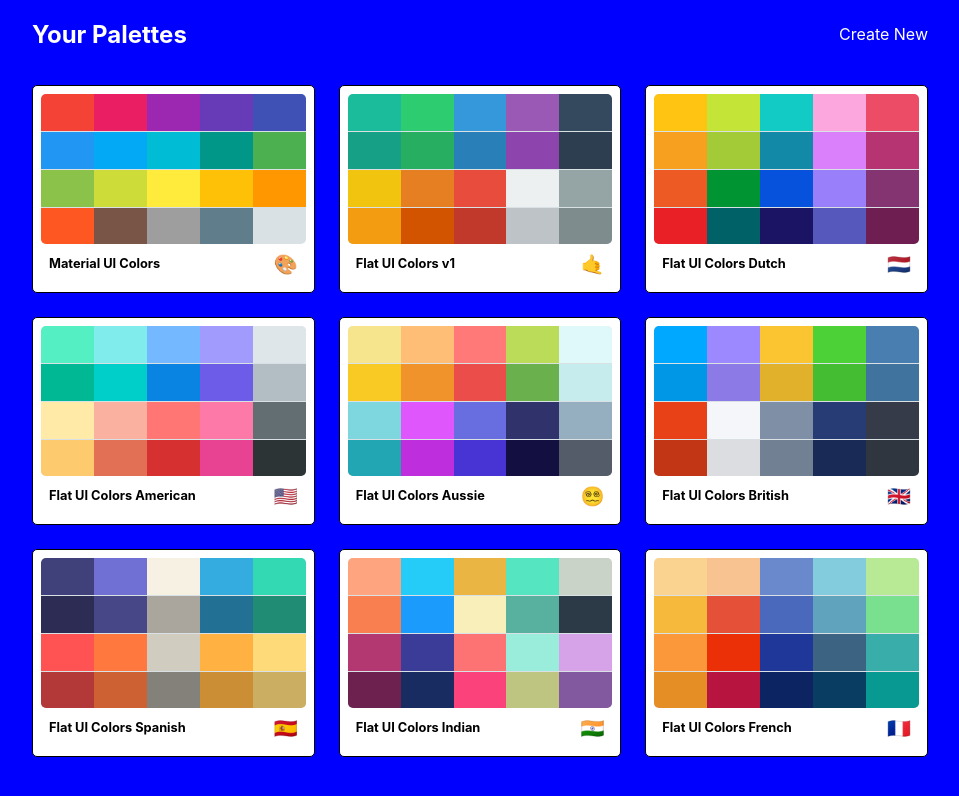
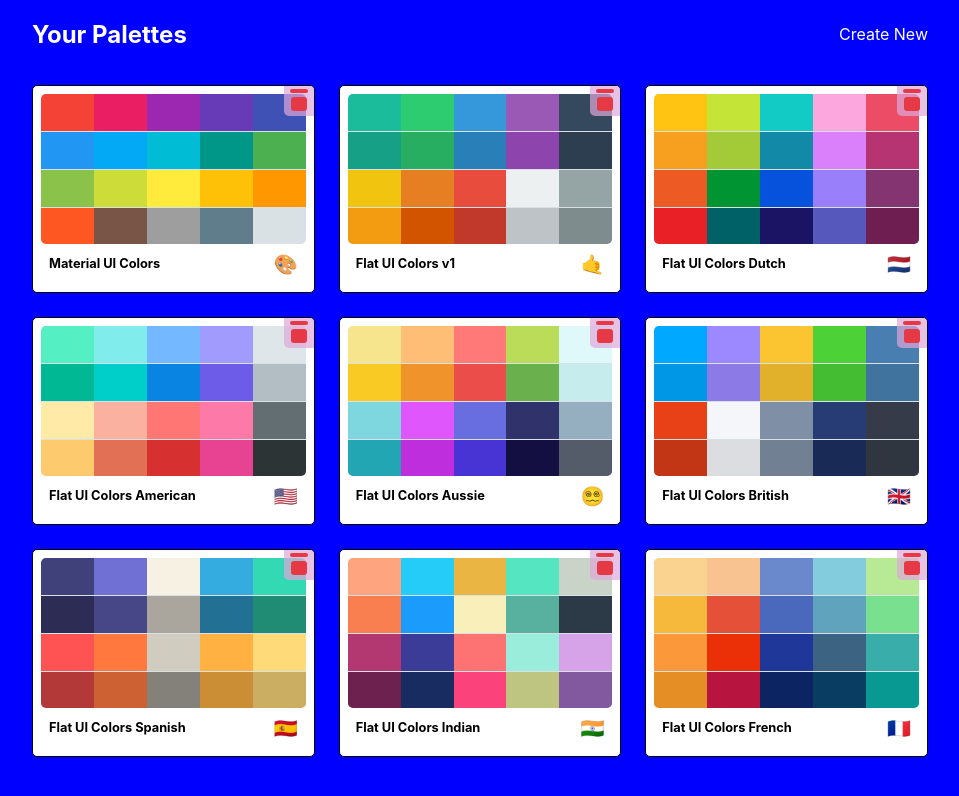
Before and after one commit to Ujjwal3232/color-mind, a React (Create React App) app: page / in a window 1280 px wide. Shown: the top 796 px of the page, without its empty margins (160-1119 px from the left). Built offline with nearby package versions, Linux system fonts and the light colour scheme.

Commit message:
added delete icon without functionality

```diff
--- a/src/MiniPalette.jsx
+++ b/src/MiniPalette.jsx
@@ -17,6 +17,15 @@ function MiniPalette(props) {
 
   return (
     <div className={classes.root} onClick={props.handleClick}>
+      {/* 🔴 DELETE BUTTON (TOP-RIGHT CORNER) */}
+      <div className={classes.delete}>
+      <div className={classes.trash}>
+       <div className={classes.lid}></div>
+       <div className={classes.can}></div>
+       </div>
+       </div>
+
+
       <div className={classes.colors}>
         {miniColorBoxes}
       </div>
--- a/src/styles/MiniPaletteStyles.js
+++ b/src/styles/MiniPaletteStyles.js
@@ -11,7 +11,8 @@ export default{
          cursor: "pointer",
          boxShadow: "0 0 15px 3px rgba(255, 255, 255, 0.8)", // 🌟 white glow effect
          transform: "scale(1.03)" // optional: slight pop-out effect
-       }
+       },
+
    },
    colors:{
        backgroundColor:"#dae1e4",
@@ -42,5 +43,57 @@ export default{
     margin:"0 auto",
     position:"relative",
     marginBottom: " -3.5px"
-   }
+   },
+   delete: {
+  position: "absolute",
+  right: 0,
+  top: 0,
+  width: "30px",
+  height: "30px",
+  display: "flex",
+  alignItems: "center",
+  justifyContent: "center",
+  zIndex: 10,
+  backgroundColor: "rgba(222, 169, 219, 0.7)",
+  borderBottomLeftRadius: "5px",
+  cursor: "pointer",
+
+  transition: "opacity 0.3s ease",
+  "&:hover $lid": {
+          transform: "rotate(-35deg)"
+        }
+},
+
+trash: {
+  position: "relative",
+  width: "20px",
+  height: "20px",
+},
+can: {
+  width: "16px",
+  height: "14px",
+  backgroundColor: "#e63946",
+  borderRadius: "3px",
+  position: "absolute",
+  bottom: 0,
+  left: "2px",
+},
+lid: {
+  width: "18px",
+  height: "4px",
+  backgroundColor: "#e63946",
+  borderRadius: "2px",
+  position: "absolute",
+  top: "-2px",
+  left: "1px",
+  transformOrigin: "left bottom",
+  transition: "transform 0.3s ease",
+},
+
+deleteIcon: {
+  fontSize: "18px",
+  fontWeight: "bold",
+  pointerEvents: "none"
+},
+
 };
```
